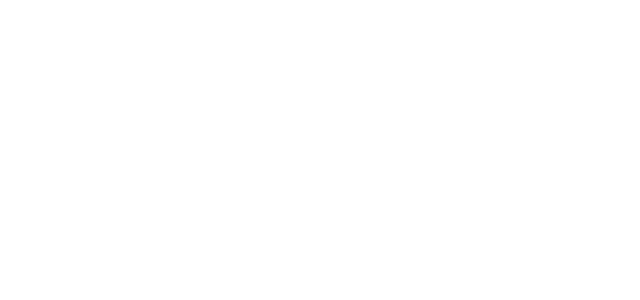
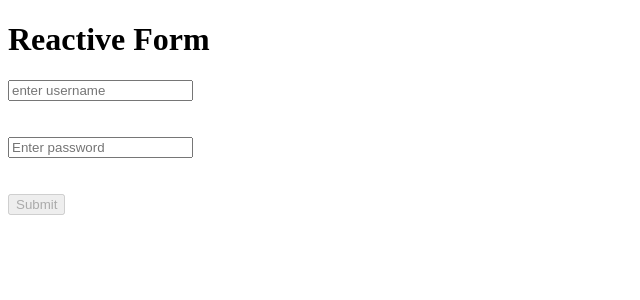
Before and after one commit to NeelCitrusbug/Angular-Learning, an Angular app: page / in a window 1280 px wide. Shown: the top 300 px of the page, without its empty margins (0-640 px from the left). Built offline with nearby package versions, Linux system fonts and the light colour scheme.

Commit message:
reactive form and validation

```diff
--- a/src/app/app.component.html
+++ b/src/app/app.component.html
@@ -1,3 +1,15 @@
+<h1>Reactive Form</h1>
 
+<form [formGroup]="reactiveForm" (ngSubmit)="onSubmit()">
+    <input type="text" name="user" placeholder="enter username" formControlName="user">
+    <br/>
+    <span *ngIf="user && user.invalid && user.touched" style="color:red">Enter valid input</span>
+    <br /><br />
+    <input type="password" name="password" placeholder="Enter password" formControlName="password">
+    <br/>
+    <span *ngIf="password && password.invalid && password.touched" style="color:red">Enter valid input</span>
+    <br /><br />
+    <button [disabled]="reactiveForm.invalid" >Submit</button>
+</form>
 
 <router-outlet></router-outlet>
--- a/src/app/app.component.ts
+++ b/src/app/app.component.ts
@@ -1,4 +1,5 @@
 import { Component } from '@angular/core';
+import {FormControl, FormGroup, Validators} from '@angular/forms';
 
 @Component({
   selector: 'app-root',
@@ -7,4 +8,20 @@
 })
 export class AppComponent {
   title = 'practice';
+  reactiveForm = new FormGroup({
+    user:new FormControl('',[Validators.required, Validators.pattern('[a-zA-z]+$')]),
+    password:new FormControl('',[Validators.required,Validators.minLength(5)])
+  })
+
+  onSubmit(){
+    console.warn(this.reactiveForm.value)
+  }
+
+  get user(){
+    return this.reactiveForm.get('user')
+  }
+
+  get password(){
+    return this.reactiveForm.get('password')
+  }
 }
--- a/src/app/app.module.ts
+++ b/src/app/app.module.ts
@@ -1,5 +1,6 @@
 import { NgModule } from '@angular/core';
 import { BrowserModule } from '@angular/platform-browser';
+import { ReactiveFormsModule } from '@angular/forms';
 
 import { AppRoutingModule } from './app-routing.module';
 import { AppComponent } from './app.component';
@@ -10,7 +11,8 @@
   ],
   imports: [
     BrowserModule,
-    AppRoutingModule
+    AppRoutingModule,
+    ReactiveFormsModule
   ],
   providers: [],
   bootstrap: [AppComponent]
```
